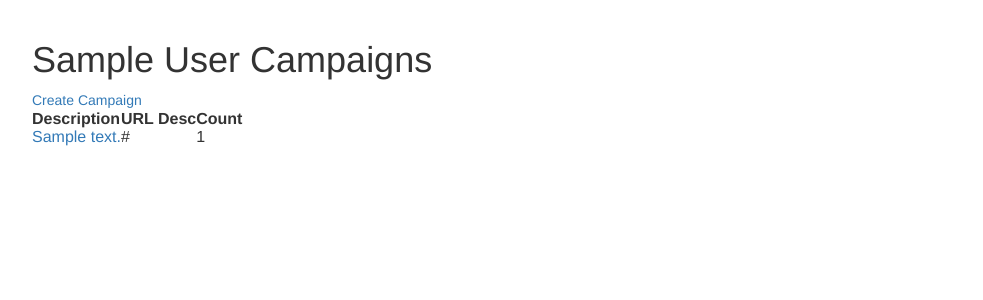
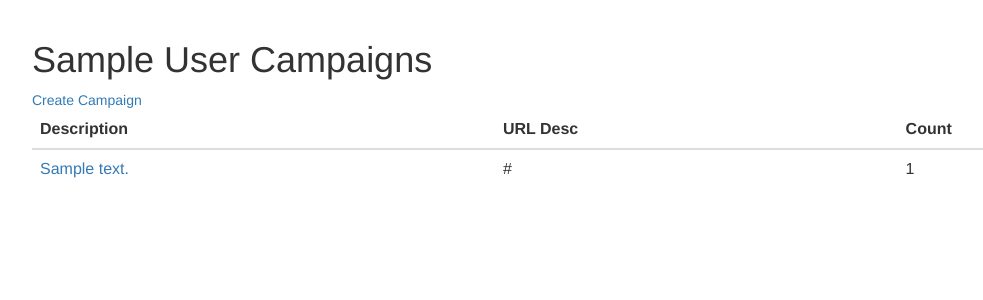
Before and after one commit to yuanzai/voucr, a Django app: page / in a window 1280 px wide. Shown: the part 51-351 px from the top of the page, without its empty margins (38-1021 px from the left). Run offline with Django 3.2, Linux system fonts and the light colour scheme; a user stored in the database is signed in; tables that the repository leaves empty hold one stand-in row (values such as "Sample post"); some libraries are stand-ins or nearby versions.

Commit message:
Update campaign_home.html

```diff
--- a/voucr/templates/campaign_home.html
+++ b/voucr/templates/campaign_home.html
@@ -8,12 +8,15 @@
 <H1>{{ u.longname }} Campaigns</H1>
 <a href="{% url 'voucr.views.campaign_create' %}">Create Campaign</a><p>
 
-<table>
+<table class="table" >
+<thead>
 <tr>
 	<th>Description</th>
 	<th>URL Desc</th>
 	<th>Count</th>
 </tr>
+</thead>
+<tbody>
 {% for campaign in c %}
 <tr>
 	<td><a href="{% url 'voucr.views.campaign_view' campaign.id %}" >{{ campaign.desc }}</a></td>
@@ -21,5 +24,6 @@
 	<td>{{ campaign.count }}</td>
 </tr>
 {% endfor %}
+</tbody>
 </table>
 </div>
```
